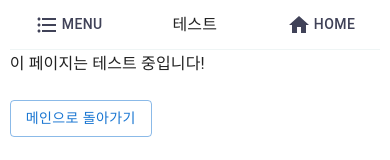
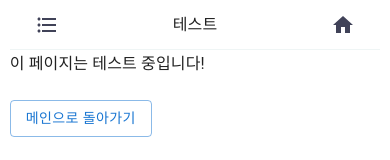
Before and after one commit to juicyaloe/portfolio, a React (Create React App) app: page /test in a window 390 px wide. Shown: the top 160 px of the page. Built offline with nearby package versions, Linux system fonts and the light colour scheme; no server answers.

Commit message:
반응형 텍스트 추가

```diff
--- a/src/components/layout/header.tsx
+++ b/src/components/layout/header.tsx
@@ -35,6 +35,16 @@ const CustomButton = styled(Button)`
 
   display: flex;
   gap: 3px;
+
+  & > p {
+    display: none;
+  }
+
+  @media screen and (min-width: 769px) {
+    & > p {
+      display: inline;
+    }
+  }
 `;
 
 interface HeaderType {
@@ -48,12 +58,12 @@ export default function Header({ title }: HeaderType) {
   return (
     <HeaderWrap>
       <CustomButton onClick={() => dispatch(open())}>
-        <FormatListBulletedIcon /> MENU
+        <FormatListBulletedIcon /> <p>MENU</p>
       </CustomButton>
 
       <Typography>{title}</Typography>
       <CustomButton onClick={() => navigate('/')}>
-        <HomeIcon /> HOME
+        <HomeIcon /> <p>HOME</p>
       </CustomButton>
     </HeaderWrap>
   );
```
